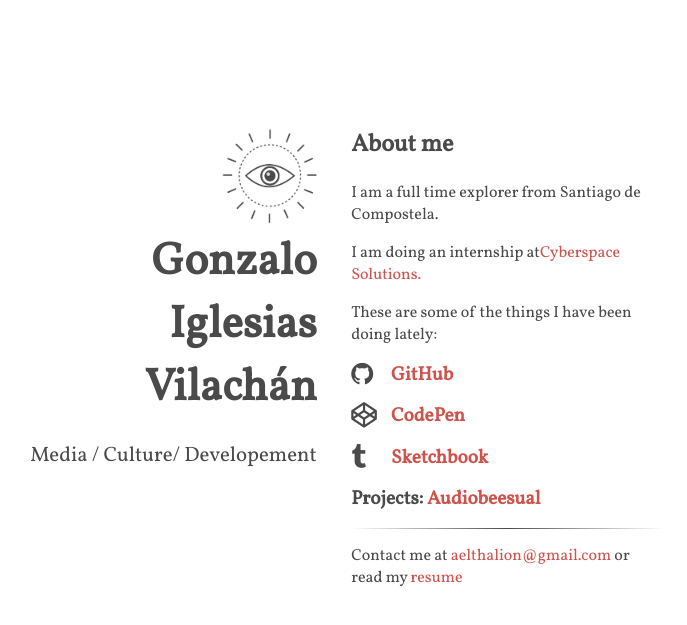
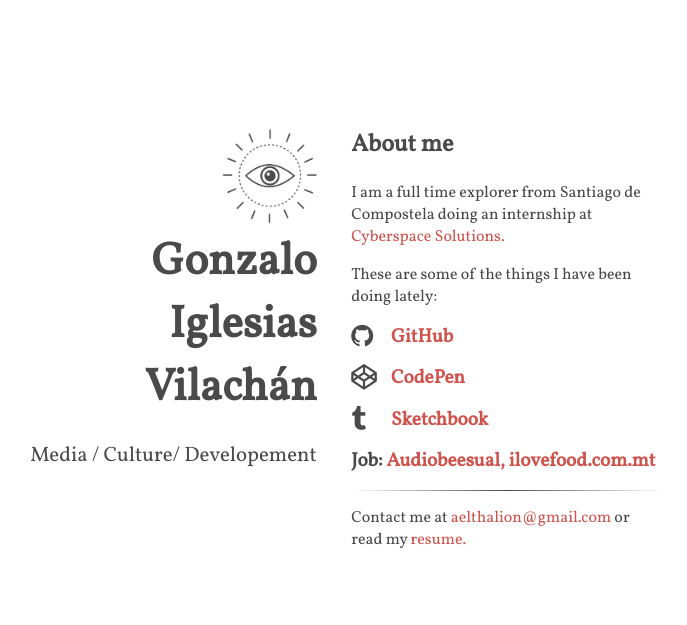
Before and after one commit to gonzaloiv/gonzaloiv.github.io, a Jekyll site: the page built from index.html, in a window 1280 px wide. Shown: the top 625 px of the page, without its empty margins (316-1003 px from the left). Built offline with Jekyll 4.4.1, drawn with Linux system fonts in a browser that asks for light colours; nearby versions of some CDN libraries.

Commit message:
more changes

```diff
--- a/_includes/content.html
+++ b/_includes/content.html
@@ -1,7 +1,5 @@
 <h2>About me</h2>
-<p>I am a full time explorer from Santiago de Compostela.
-    </br>
-    <p>I am doing an internship at<a href="http://cyberspace.com.mt/">Cyberspace Solutions.</a>
+<p>I am a full time explorer from Santiago de Compostela doing an internship at <a href="http://cyberspace.com.mt/">Cyberspace Solutions.</a>
         </br>
     </p>These are some of the things I have been doing lately:</p>
 
@@ -19,9 +17,10 @@
         <a href="http://http://oneofthosethingsfirst.tumblr.com/">Sketchbook</a>
     </li>
     <li class="main-list-item">
-        <span>Projects: </span>
-        <a href="http://audiobeesual/">Audiobeesual</a>
+        <span>Job: </span>
+        <a href="http://audiobeesual.com/">Audiobeesual, </a>
+        <a href="http://http://www.ilovefood.com.mt/">ilovefood.com.mt</a>
     </li>
 </ul>
 <hr />
-<p>Contact me at <a href="aelthalion@gmail.com">aelthalion@gmail.com</a> or read my <a href="./cv.pdf">resume</a></p>
+<p>Contact me at <a href="aelthalion@gmail.com">aelthalion@gmail.com</a> or read my <a href="./cv.pdf">resume.</a></p>
```
